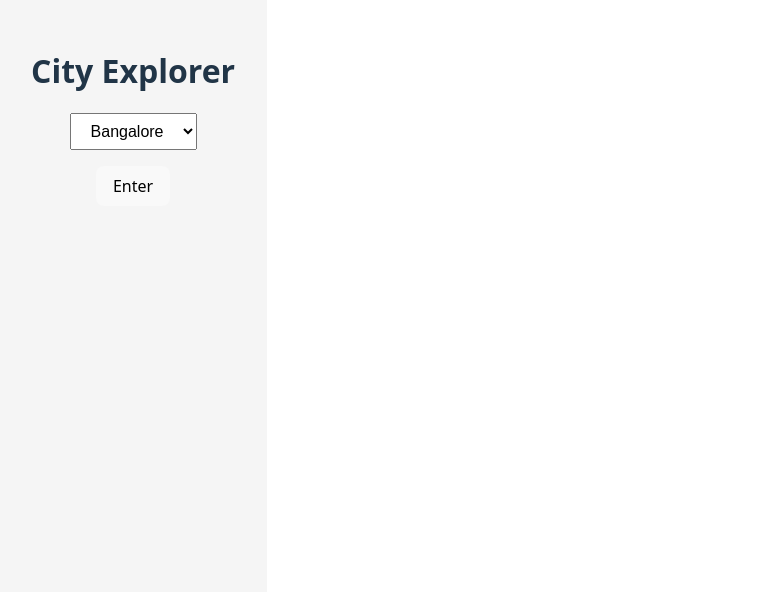
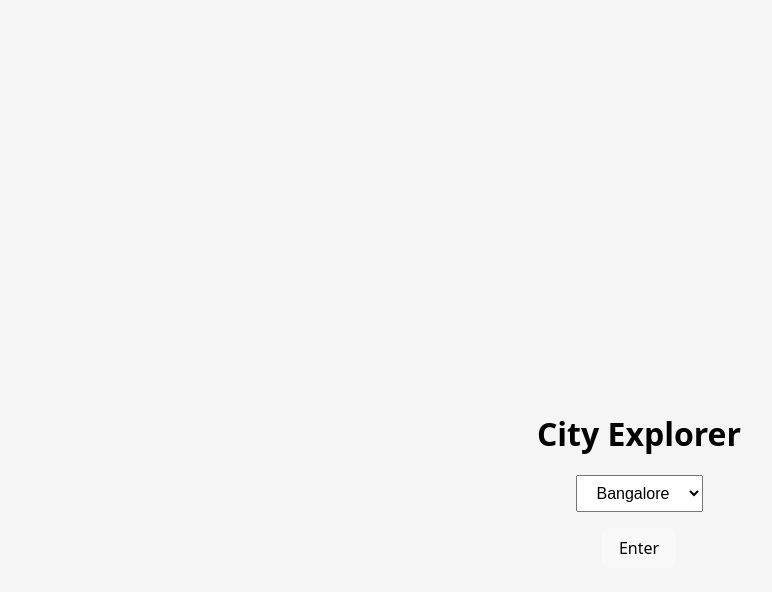
Before and after one commit to rjskomal/Agentic2, a React (Vite) app in the folder frontend/: page / in a window 1280 px wide. Shown: the top 592 px of the page, without its empty margins (1-773 px from the left). Built offline with nearby package versions, Linux system fonts and the light colour scheme.

Commit message:
css changes

```diff
--- a/frontend/src/App.css
+++ b/frontend/src/App.css
@@ -1,16 +1,26 @@
+html, body {
+  height: 100%;
+  padding: 0;
+  background: #f5f5f5;  /* light gray or use #fff for white */
+  width: 100vw;
+  min-width: 100vw;
+  box-sizing: border-box;
+}
 
 .app-container {
+  color: black;
   display: flex;
   flex-direction: column;
   align-items: center;
-  padding: 2rem;
+  padding: 15rem 2rem 5rem 2rem;
   background-color: #f5f5f5;
-  min-height: 100vh;
+  width: 100vw;
+  box-sizing: border-box;
 }
 
 h1 {
   font-size: 2rem;
-  margin-bottom: 1rem;
+  margin: 2rem 0 1rem 0;
 }
 
 select, button {
@@ -19,8 +29,15 @@ select, button {
   font-size: 1rem;
 }
 
+.table-container {
+  display: flex;
+  justify-content: center;
+  width: 100%;
+  margin-top: 5rem;
+}
+
 table {
-  margin-top: 2rem;
+  margin-top: 1rem;
   width: 100%;
   max-width: 900px;
   border-collapse: collapse;
@@ -41,16 +58,3 @@ th {
 td strong {
   color: #333;
 }
-.table-container {
-  display: flex;
-  justify-content: center;
-  width: 100%;
-  margin-top: 2rem;
-}
-table {
-  width: 100%;
-  max-width: 900px;
-  border-collapse: collapse;
-  background-color: #fff;
-  box-shadow: 0 0 10px rgba(0, 0, 0, 0.1);
-}
--- a/frontend/src/App.jsx
+++ b/frontend/src/App.jsx
@@ -15,13 +15,13 @@ function App() {
 
     try {
       // 1. Get tourist places
-      const promptRes = await axios.post('http://localhost:5000/prompt', {
+      const promptRes = await axios.post('http://localhost:3000/prompt', {
         city: selectedCity
       });
       const places = promptRes.data.recommendations;
 
       // 2. Get temperature and weather
-      const tempRes = await axios.post('http://localhost:5000/temp', {
+      const tempRes = await axios.post('http://localhost:3000/temp', {
         cities: places
       });
       const weatherData = tempRes.data.results;
@@ -29,7 +29,7 @@ function App() {
       // 3. Get transport info
       // const transportRes = await axios.post('http://localhost:5000/transport');
 
-const transportRes = await axios.post('http://localhost:5000/transport', {
+const transportRes = await axios.post('http://localhost:3000/transport', {
   places
 });
 const transportData = transportRes.data.transport;
```
